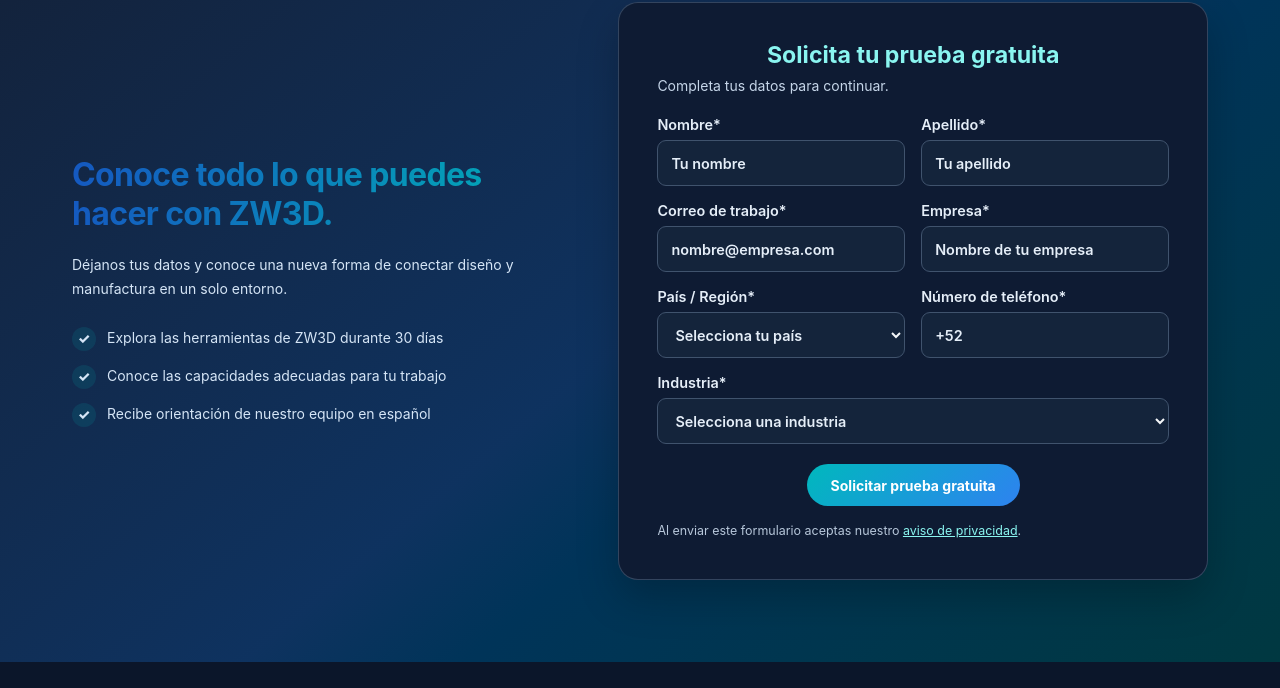
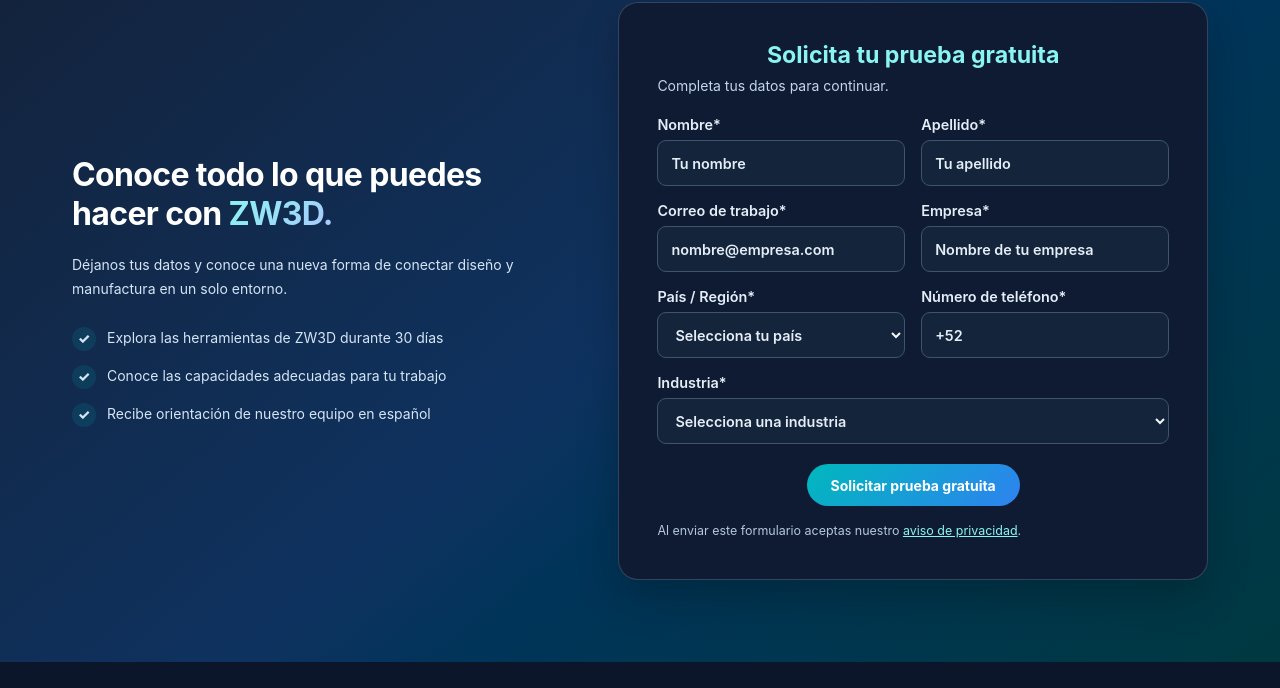
Before and after one commit to danielgarridoher-svg/pesta-as, a plain HTML site: page Model-Pro-sitio-dividido/zw3d.html in a window 1280 px wide. Shown: the part 8881-9569 px from the top of the page. Drawn offline with Linux system fonts and the light colour scheme.

Commit message:
Ajusta contraste del título del formulario ZW3D

```diff
--- a/Model-Pro-sitio-dividido/zw3d.html
+++ b/Model-Pro-sitio-dividido/zw3d.html
@@ -1314,7 +1314,7 @@ a.mp-card:hover{transform:translateY(-3px);box-shadow:0 8px 22px rgba(11,20,34,.
   <div class="mp-co">
     <div class="z3d-trial-layout">
       <div class="z3d-trial-intro">
-        <h2 class="mp-h2" id="z3d-trial-title">Conoce todo lo que puedes hacer con ZW3D.</h2>
+        <h2 class="mp-h2" id="z3d-trial-title">Conoce todo lo que puedes hacer con <span class="z3d-title-highlight">ZW3D.</span></h2>
         <p>Déjanos tus datos y conoce una nueva forma de conectar diseño y manufactura en un solo entorno.</p>
         <ul>
           <li><span aria-hidden="true">✓</span> Explora las herramientas de ZW3D durante 30 días</li>
@@ -2353,4 +2353,23 @@ visual.addEventListener('pointerleave',function(){visual.classList.remove('is-po
 }
 </style>
 
+
+<style id="zw3d-form-title-contrast">
+/* Formulario: texto principal blanco y nombre del producto con degradado suave. */
+#zw3d-trial-form #z3d-trial-title{
+  background:none!important;
+  background-clip:border-box!important;
+  -webkit-background-clip:border-box!important;
+  color:#FFFFFF!important;
+  -webkit-text-fill-color:#FFFFFF!important;
+}
+#zw3d-trial-form #z3d-trial-title .z3d-title-highlight{
+  background:linear-gradient(135deg,#8AF5F0 0%,#A9C8FF 100%)!important;
+  background-clip:text!important;
+  -webkit-background-clip:text!important;
+  color:transparent!important;
+  -webkit-text-fill-color:transparent!important;
+}
+</style>
+
 </body></html>
```
